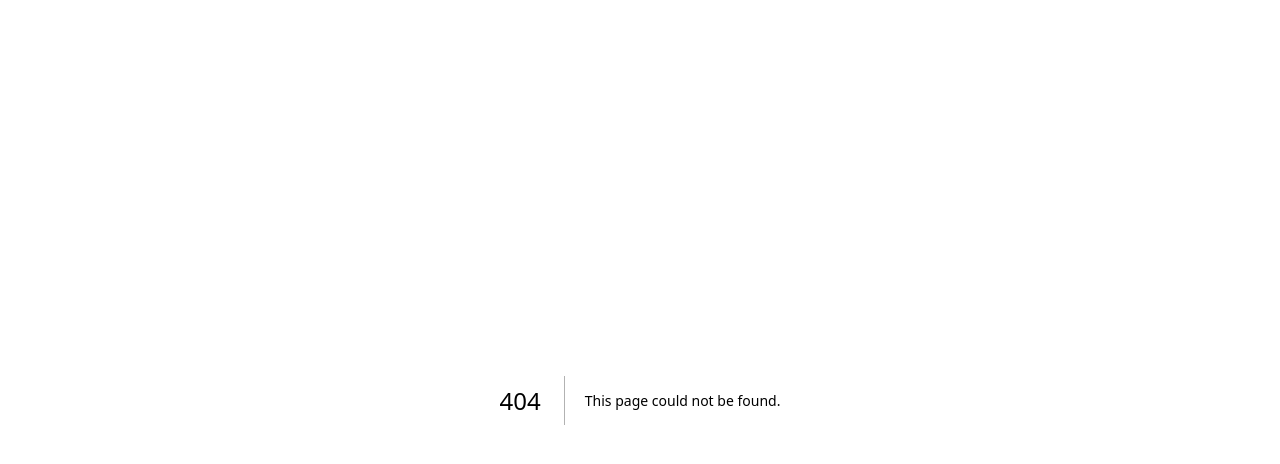
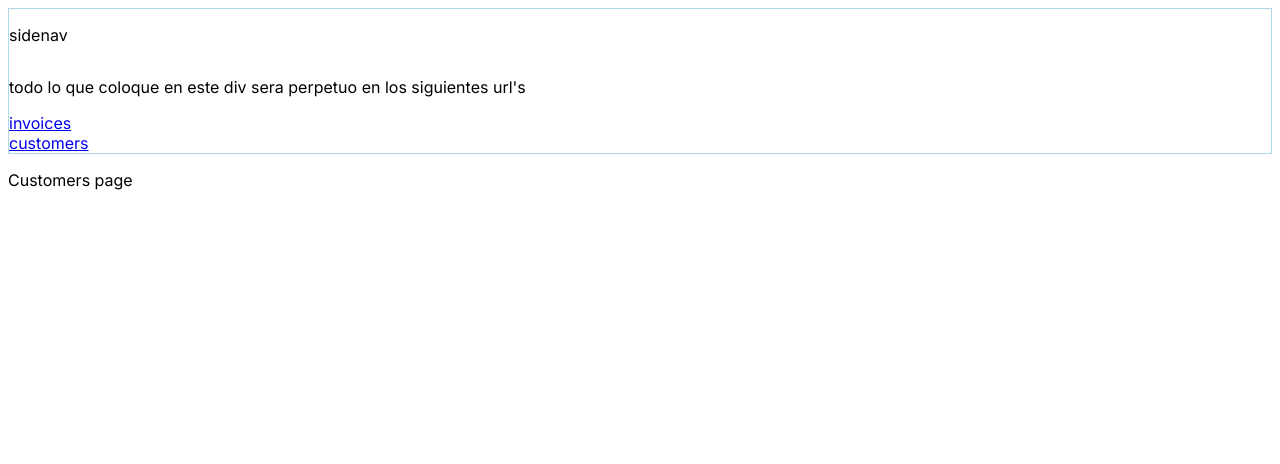
Before and after one commit to MarcoRosselDev/next-js-04, a Next.js app: page /dashboard/customers in a window 1280 px wide. Before the commit this address had no page. Shown: the top 464 px of the page. Built offline with nearby package versions, Linux system fonts and the light colour scheme; a web font is replaced by a local one.

Commit message:
next app/folder | 09 | side nav dashboard

```diff
--- /dev/null
+++ b/src/app/dashboard/customers/page.tsx
@@ -0,0 +1,5 @@
+export default function customers() {
+  return (
+    <p>Customers page</p>
+  )
+}
--- /dev/null
+++ b/src/app/dashboard/invoices/page.tsx
@@ -0,0 +1,5 @@
+export default function invoices() {
+  return (
+    <p>Invoices page</p>
+  )
+}
--- /dev/null
+++ b/src/app/dashboard/layout.tsx
@@ -0,0 +1,12 @@
+import SideNav from '@/app/ui/dashboard/sidenav';
+
+export default function Layout({ children }: { children: React.ReactNode }) {
+  return (
+    <div className="flex h-screen flex-col md:flex-row md:overflow-hidden">
+      <div className="w-full flex-none md:w-64">
+        <SideNav />
+      </div>
+      <div className="flex-grow p-6 md:overflow-y-auto md:p-12">{children}</div>
+    </div>
+  );
+}
--- /dev/null
+++ b/src/app/dashboard/page.tsx
@@ -0,0 +1,5 @@
+export default function dashboard() {
+  return (
+    <p>Dashboar page</p>
+  )
+}
--- /dev/null
+++ b/src/app/ui/dashboard/sidenav.module.css
@@ -0,0 +1,5 @@
+.side_nav{
+  display: flex;
+  flex-direction: column;
+  border: 1px solid lightblue;
+}
--- /dev/null
+++ b/src/app/ui/dashboard/sidenav.tsx
@@ -0,0 +1,12 @@
+import styles from "./sidenav.module.css"
+
+export default function SideNav() {
+  return (
+    <div className={styles.side_nav}>
+      <p>sidenav</p>
+      <p>todo lo que coloque en este div sera perpetuo en los siguientes url's</p>
+      <a href="http://localhost:3000/dashboard/invoices">invoices</a>
+      <a href="http://localhost:3000/dashboard/customers">customers</a>
+    </div>
+  )
+}
```
